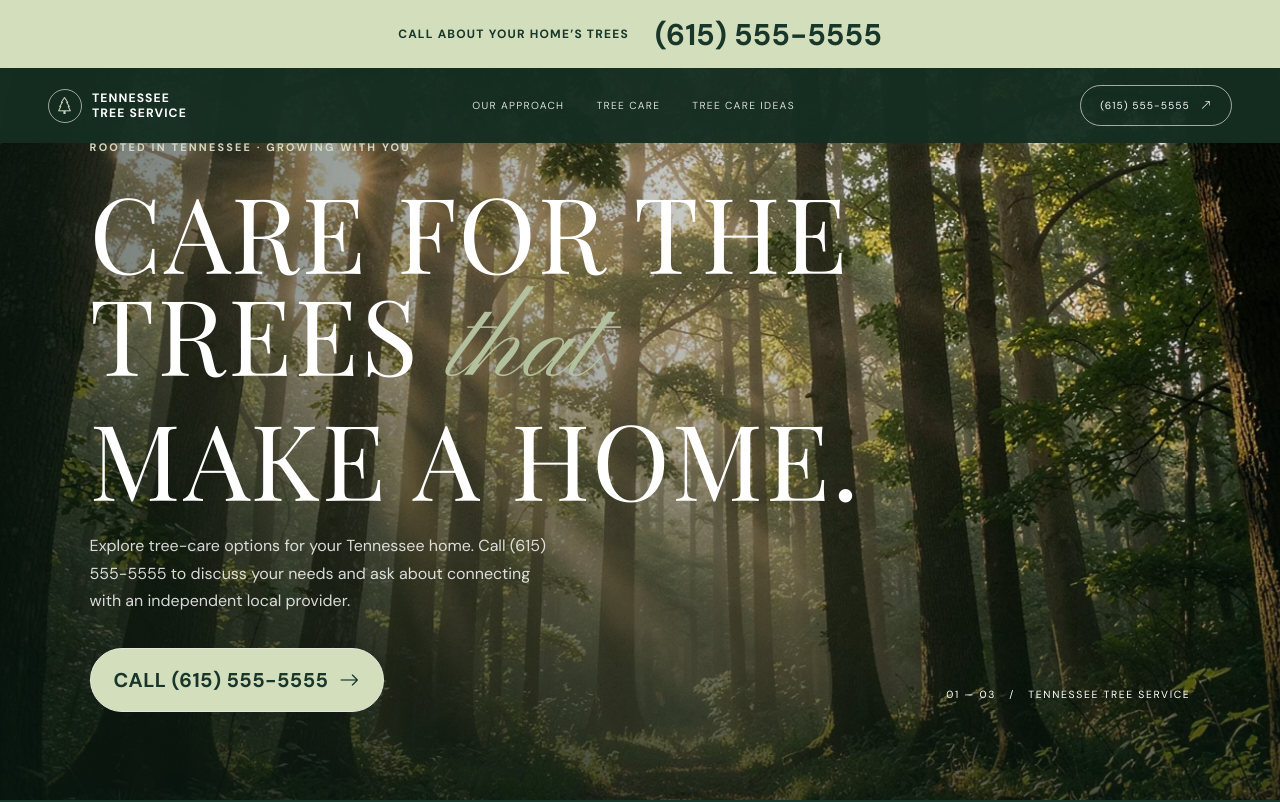
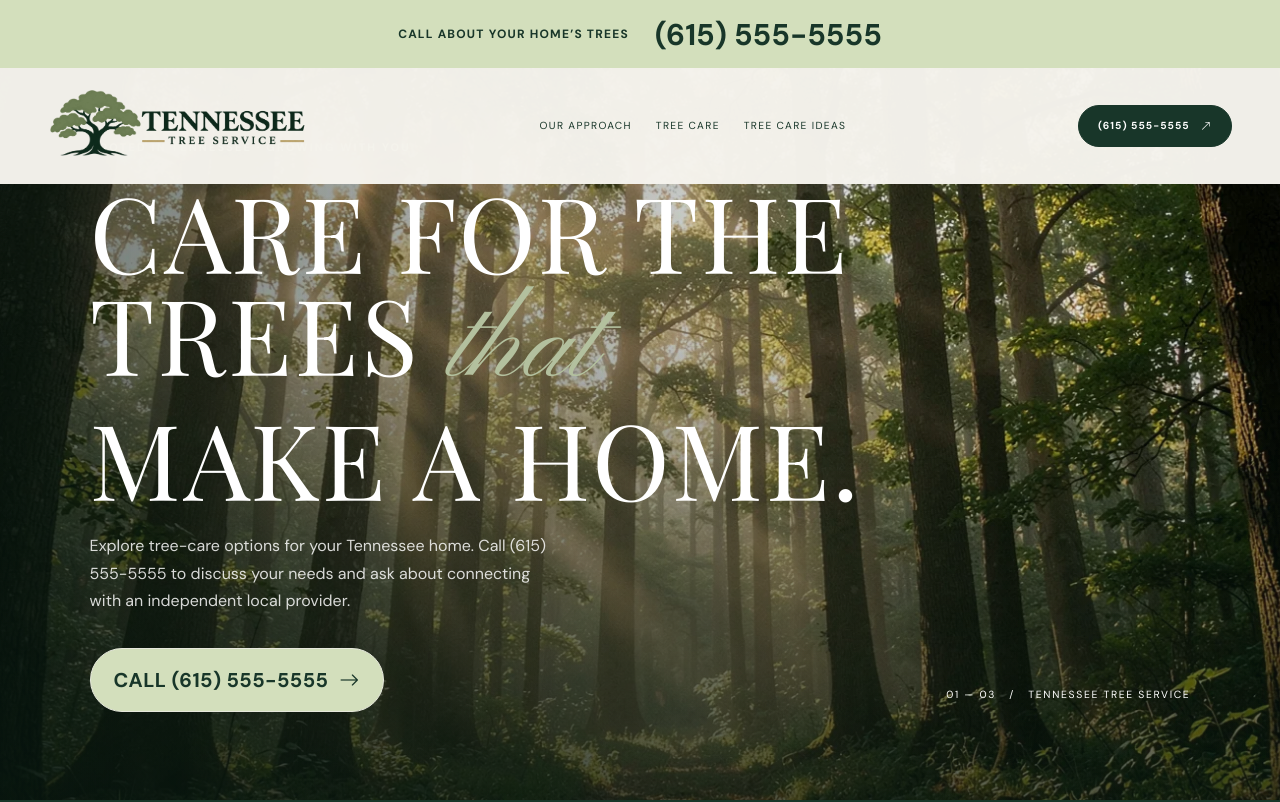
Before and after one commit to gregsimonds-boop/TennesseeTree, a plain HTML site: page index.html in a window 1280 px wide. Shown: the top 802 px of the page. Drawn offline with nearby package versions, Linux system fonts and the light colour scheme.

Commit message:
Add files via upload

```diff
--- a/css/style.css
+++ b/css/style.css
@@ -90,3 +90,9 @@
 @media(max-width:767px){.call-banner{min-height:76px;flex-direction:column;gap:0}.call-banner span{font-size:10px}.call-banner strong{font-size:28px}.navbar{top:76px}.navbar .brand{font-size:10px;letter-spacing:.04em;gap:7px}.navbar .nav-cta{padding:10px;font-size:11px;letter-spacing:0;white-space:nowrap}.navbar .nav-cta i{display:none}.hero-content{bottom:10%}.hero h1{font-size:clamp(2.7rem,12vw,4.7rem)}.hero-index{display:none}.hero .btn-main,.contact .btn-main{font-size:18px;padding:14px 18px}.mobile-call{display:block;position:fixed;inset:auto 0 0;z-index:1000;text-align:center;background:#d3dfbc;color:#183629;padding:13px 8px calc(13px + env(safe-area-inset-bottom));font-size:21px;font-weight:700;text-decoration:none}body{padding-bottom:65px}.stat strong{font-size:1.8rem}.policy{padding-top:200px}}
 
 @media(max-width:380px){.navbar .container-fluid{padding-left:14px!important;padding-right:14px!important}.navbar .brand{font-size:9px}.navbar .nav-cta{font-size:10px;padding:9px 7px}}
+
+/* Approved tree identity: explicit bounded sizing */
+.navbar,.navbar.scrolled{background:rgba(245,243,237,.98);color:var(--forest)}.navbar .nav-links a{color:var(--forest)}.navbar .nav-cta{background:var(--forest);color:white;border-color:var(--forest);font-weight:700;white-space:nowrap}.navbar .nav-cta:hover{background:var(--forest2)}.navbar .logo-brand{width:min(260px,45vw)!important}.logo-brand img{display:block;max-width:100%;height:auto}.navbar .container-fluid{gap:18px}.navbar .nav-links{gap:24px}footer .logo-brand{width:285px!important;max-width:100%!important}footer .logo-brand img{width:100%!important;max-width:285px!important;max-height:90px!important;filter:brightness(0) saturate(100%) invert(95%) sepia(9%) saturate(346%) hue-rotate(350deg) brightness(103%) contrast(92%)}
+@media(max-width:991px){.navbar .logo-brand{width:225px!important}.navbar .nav-links{gap:16px}.navbar .nav-links a{font-size:10px}}
+@media(max-width:767px){.navbar .logo-brand{width:185px!important;max-width:45vw!important}.navbar .container-fluid{gap:10px;padding-left:16px!important;padding-right:16px!important}.navbar .nav-cta{font-size:11px;padding:10px 9px}.navbar .logo-brand img{max-height:64px!important}footer .logo-brand{width:260px!important}}
+@media(max-width:359px){.navbar .logo-brand{width:155px!important}.navbar .nav-cta{font-size:10px;padding:9px 7px}}
--- a/index.html
+++ b/index.html
@@ -11,12 +11,12 @@
   <link href="https://cdn.jsdelivr.net/npm/bootstrap@5.3.3/dist/css/bootstrap.min.css" rel="stylesheet">
   <link href="https://cdn.jsdelivr.net/npm/bootstrap-icons@1.11.3/font/bootstrap-icons.min.css" rel="stylesheet">
 
-<link rel="stylesheet" href="css/style.css">
+<link rel="stylesheet" href="css/style.css?v=tree-logo-2">
 </head>
 <body><a class="call-banner" href="tel:+16155555555"><span>CALL ABOUT YOUR HOME’S TREES</span><strong>(615) 555-5555</strong></a>
   <nav class="navbar" aria-label="Main navigation">
     <div class="container-fluid px-4 px-lg-5 d-flex align-items-center justify-content-between">
-      <a class="brand" href="#" aria-label="Tennessee Tree Service home"><span class="brand-mark"><i class="bi bi-tree"></i></span><span>Tennessee<br>Tree Service</span></a>
+      <a class="brand logo-brand" href="index.html" aria-label="Tennessee Tree Service home" style="display:inline-flex;flex:0 0 auto;width:min(260px,45vw);max-width:100%;line-height:1"><img src="assets/tennessee-tree-service-logo.png" alt="Tennessee Tree Service" width="260" height="70" style="display:block;width:100%;max-width:260px;height:auto;max-height:82px;object-fit:contain"></a>
       <div class="nav-links d-none d-md-flex align-items-center">
         <a href="#story">Our approach</a><a href="#services">Tree care</a><a href="#work">Tree care ideas</a>
       </div>
@@ -129,7 +129,7 @@
   </main>
   <footer>
     <div class="container d-flex flex-column flex-md-row justify-content-between align-items-md-center gap-3">
-      <div class="footer-brand">Tennessee Tree Service</div>
+      <a class="brand logo-brand" href="index.html" aria-label="Tennessee Tree Service home" style="display:inline-flex;flex:0 0 auto;width:min(260px,45vw);max-width:100%;line-height:1"><img src="assets/tennessee-tree-service-logo.png" alt="Tennessee Tree Service" width="260" height="70" style="display:block;width:100%;max-width:260px;height:auto;max-height:82px;object-fit:contain"></a>
       <p class="small mb-0 text-white-50">Independent residential referral resource for Tennessee homeowners.</p>
       <a href="#top" onclick="window.scrollTo({top:0,behavior:'smooth'});return false">Back to top ↑</a>
     </div>
```
Also changed, not shown: privacy.html (+3 -3 lines), terms.html (+3 -3 lines), assets/tennessee-tree-service-logo.png (added).
